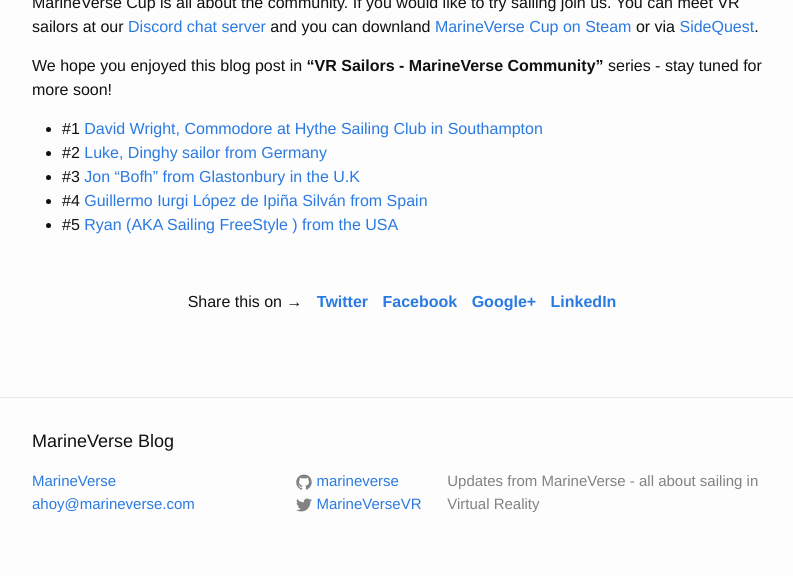
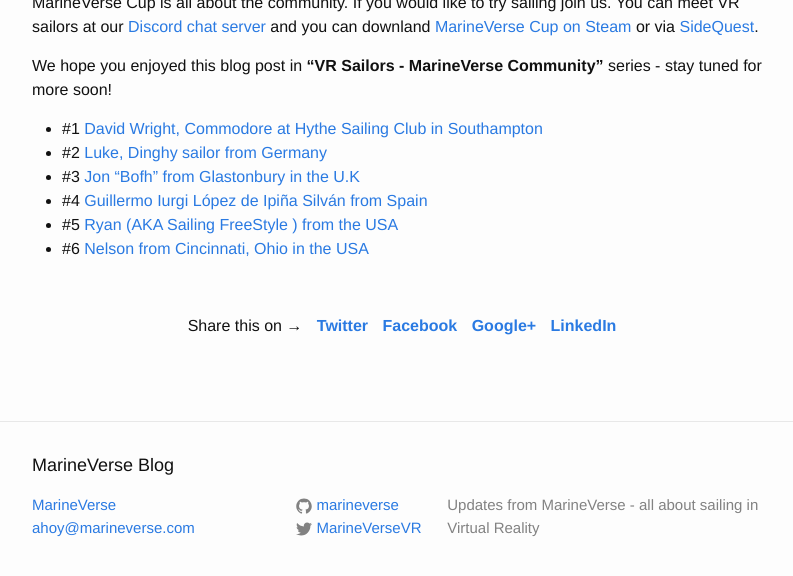
Before and after one commit to marineverse/marineverse.github.io, a Jekyll site: the page built from _posts/2020-01-30-vr-sailors-marineverse-cup-community-lucky-luke.markdown, in a window 1280 px wide and 900 px high, scrolled down 2208 px, cut to the strip 301-877 px from the top of the window. Shown: the whole strip, without its empty margins (238-1031 px from the left). Built offline with Jekyll 4.4.1, drawn with Linux system fonts in a browser that asks for light colours; comment, search, counter and statistics services are not loaded.

Commit message:
link to nelson post

```diff
--- a/_posts/2020-01-22-vr-sailors-marineverse-cup-community-david-wright.markdown
+++ b/_posts/2020-01-22-vr-sailors-marineverse-cup-community-david-wright.markdown
@@ -49,3 +49,4 @@
   - #3 [Jon "Bofh" from Glastonbury in the U.K](https://blog.marineverse.com/marineverse/2020/02/06/vr-sailors-marineverse-cup-community-jon-bofh.html)
   - #4 [Guillermo Iurgi López de Ipiña Silván from Spain](https://blog.marineverse.com/marineverse/2020/02/13/vr-sailors-marineverse-cup-community-giurgi-lis.html)
   - #5 [Ryan (AKA Sailing FreeStyle ) from the USA](https://blog.marineverse.com/marineverse/2020/02/20/vr-sailors-marineverse-cup-community-sailing-freestyle.html)
+  - #6 [Nelson from Cincinnati, Ohio in the USA](https://blog.marineverse.com/marineverse/2020/02/27/vr-sailors-marineverse-cup-community-nelson-livingston.html)
--- a/_posts/2020-01-30-vr-sailors-marineverse-cup-community-lucky-luke.markdown
+++ b/_posts/2020-01-30-vr-sailors-marineverse-cup-community-lucky-luke.markdown
@@ -49,3 +49,4 @@
   - #3 [Jon "Bofh" from Glastonbury in the U.K](https://blog.marineverse.com/marineverse/2020/02/06/vr-sailors-marineverse-cup-community-jon-bofh.html)
   - #4 [Guillermo Iurgi López de Ipiña Silván from Spain](https://blog.marineverse.com/marineverse/2020/02/13/vr-sailors-marineverse-cup-community-giurgi-lis.html)
   - #5 [Ryan (AKA Sailing FreeStyle ) from the USA](https://blog.marineverse.com/marineverse/2020/02/20/vr-sailors-marineverse-cup-community-sailing-freestyle.html)
+  - #6 [Nelson from Cincinnati, Ohio in the USA](https://blog.marineverse.com/marineverse/2020/02/27/vr-sailors-marineverse-cup-community-nelson-livingston.html)
--- a/_posts/2020-02-07-vr-sailors-marineverse-cup-community-jon-bofh.markdown
+++ b/_posts/2020-02-07-vr-sailors-marineverse-cup-community-jon-bofh.markdown
@@ -52,3 +52,4 @@
   - #3 [Jon "Bofh" from Glastonbury in the U.K](https://blog.marineverse.com/marineverse/2020/02/06/vr-sailors-marineverse-cup-community-jon-bofh.html)
   - #4 [Guillermo Iurgi López de Ipiña Silván from Spain](https://blog.marineverse.com/marineverse/2020/02/13/vr-sailors-marineverse-cup-community-giurgi-lis.html)
   - #5 [Ryan (AKA Sailing FreeStyle ) from the USA](https://blog.marineverse.com/marineverse/2020/02/20/vr-sailors-marineverse-cup-community-sailing-freestyle.html)
+  - #6 [Nelson from Cincinnati, Ohio in the USA](https://blog.marineverse.com/marineverse/2020/02/27/vr-sailors-marineverse-cup-community-nelson-livingston.html)
--- a/_posts/2020-02-14-vr-sailors-marineverse-cup-community-giurgi-lis.markdown
+++ b/_posts/2020-02-14-vr-sailors-marineverse-cup-community-giurgi-lis.markdown
@@ -56,3 +56,4 @@
   - #3 [Jon "Bofh" from Glastonbury in the U.K](https://blog.marineverse.com/marineverse/2020/02/06/vr-sailors-marineverse-cup-community-jon-bofh.html)
   - #4 [Guillermo Iurgi López de Ipiña Silván from Spain](https://blog.marineverse.com/marineverse/2020/02/13/vr-sailors-marineverse-cup-community-giurgi-lis.html)
   - #5 [Ryan (AKA Sailing FreeStyle ) from the USA](https://blog.marineverse.com/marineverse/2020/02/20/vr-sailors-marineverse-cup-community-sailing-freestyle.html)
+  - #6 [Nelson from Cincinnati, Ohio in the USA](https://blog.marineverse.com/marineverse/2020/02/27/vr-sailors-marineverse-cup-community-nelson-livingston.html)
--- a/_posts/2020-02-21-vr-sailors-marineverse-cup-community-sailing-freestyle.markdown
+++ b/_posts/2020-02-21-vr-sailors-marineverse-cup-community-sailing-freestyle.markdown
@@ -63,3 +63,4 @@
   - #3 [Jon "Bofh" from Glastonbury in the U.K](https://blog.marineverse.com/marineverse/2020/02/06/vr-sailors-marineverse-cup-community-jon-bofh.html)
   - #4 [Guillermo Iurgi López de Ipiña Silván from Spain](https://blog.marineverse.com/marineverse/2020/02/13/vr-sailors-marineverse-cup-community-giurgi-lis.html)
   - #5 [Ryan (AKA Sailing FreeStyle ) from the USA](https://blog.marineverse.com/marineverse/2020/02/20/vr-sailors-marineverse-cup-community-sailing-freestyle.html)
+  - #6 [Nelson from Cincinnati, Ohio in the USA](https://blog.marineverse.com/marineverse/2020/02/27/vr-sailors-marineverse-cup-community-nelson-livingston.html)
--- a/_posts/2020-02-28-vr-sailors-marineverse-cup-community-nelson-livingston.markdown
+++ b/_posts/2020-02-28-vr-sailors-marineverse-cup-community-nelson-livingston.markdown
@@ -73,3 +73,4 @@
   - #3 [Jon "Bofh" from Glastonbury in the U.K](https://blog.marineverse.com/marineverse/2020/02/06/vr-sailors-marineverse-cup-community-jon-bofh.html)
   - #4 [Guillermo Iurgi López de Ipiña Silván from Spain](https://blog.marineverse.com/marineverse/2020/02/13/vr-sailors-marineverse-cup-community-giurgi-lis.html)
   - #5 [Ryan (AKA Sailing FreeStyle ) from the USA](https://blog.marineverse.com/marineverse/2020/02/20/vr-sailors-marineverse-cup-community-sailing-freestyle.html)
+  - #6 [Nelson from Cincinnati, Ohio in the USA](https://blog.marineverse.com/marineverse/2020/02/27/vr-sailors-marineverse-cup-community-nelson-livingston.html)
```
